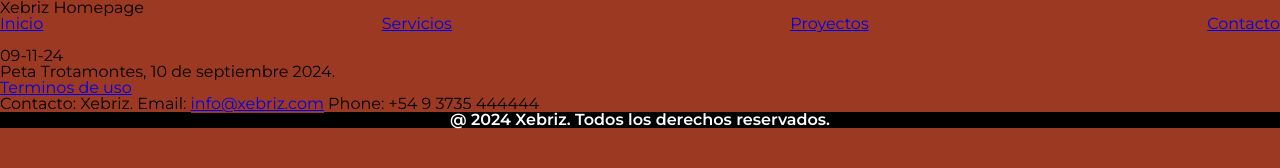
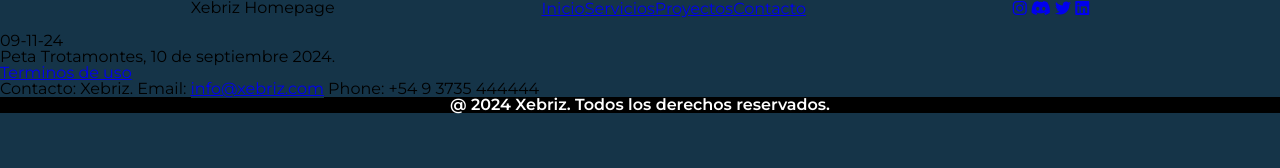
Before and after one commit to xebriz/xebriz.github.io, a plain HTML site: page index.html in a window 1280 px wide. Drawn offline with Linux system fonts and the light colour scheme.

Commit message:
unnecessary commit

```diff
--- a/assets/stylesheets/style.css
+++ b/assets/stylesheets/style.css
@@ -1,18 +1,23 @@
 :root{
-    --bg-color: #F2613F;
-    --btn-color: #9B3922;
+    --bg-color: #153448;
+    --btn-color: #3C5B6F;
     --text-size: 1.2rem;
 }
-
+.header{
+    display: flex;
+    flex-direction: row;
+    justify-content: space-evenly;
+}
 .nav{
     display: flex;
     flex-direction: row;
     justify-content: space-between;
     align-items: center;
+    margin: 0 1em;
 }
 
 *{
-    background-color: #9B3922;
+    background-color: var(--bg-color);
 }
 
 .footer__copy{
--- a/index.html
+++ b/index.html
@@ -4,13 +4,14 @@
     <meta charset="UTF-8">
     <meta name="viewport" content="width=device-width, initial-scale=1.0">
     <title>Peta come teta</title>
-
+<!--
     <meta property="og:title" content="Peta come pene">
     <meta property="og:type" content="Website">
     <meta property="og:image" content="https://cdn.discordapp.com/attachments/768329192131526686/1284070871648174112/4f25a7e8c044de0a3f1aa6c6ffeb179d.png?ex=66e54bb0&is=66e3fa30&hm=e07a7dd03d17faecf897742f2fab9cd01f2d170bc8036e87fc48d93802994614&">
     <meta property="og:title" content="lorem :v ">
     <meta property="og:title" content="lorem :v ">
-
+-->
+    <link rel="stylesheet" href="https://cdnjs.cloudflare.com/ajax/libs/font-awesome/6.6.0/css/all.min.css" integrity="sha512-Kc323vGBEqzTmouAECnVceyQqyqdsSiqLQISBL29aUW4U/M7pSPA/gEUZQqv1cwx4OnYxTxve5UMg5GT6L4JJg==" crossorigin="anonymous" referrerpolicy="no-referrer" />
     <link rel="preconnect" href="https://fonts.googleapis.com">
     <link rel="preconnect" href="https://fonts.gstatic.com" crossorigin>
     <link href="https://fonts.googleapis.com/css2?family=Montserrat:ital,wght@0,100..900;1,100..900&display=swap" rel="stylesheet">
@@ -27,6 +28,12 @@
             <a class="nav__link" href="#">Proyectos</a>
             <a class="nav__link" href="#">Contacto</a>
         </nav>
+        <div class="redes">
+            <a href="#" class="redes__links"><i class="fa-brands fa-instagram"></i></a>
+            <a href="#" class="redes__links"><i class="fa-brands fa-discord"></i></a>
+            <a href="#" class="redes__links"><i class="fa-brands fa-twitter"></i></a>
+            <a href="#" class="redes__links"><i class="fa-brands fa-linkedin"></i></a>
+        </div>
     </header>
     <div class="contenido">
         <section class="contenido__seccion">
```
